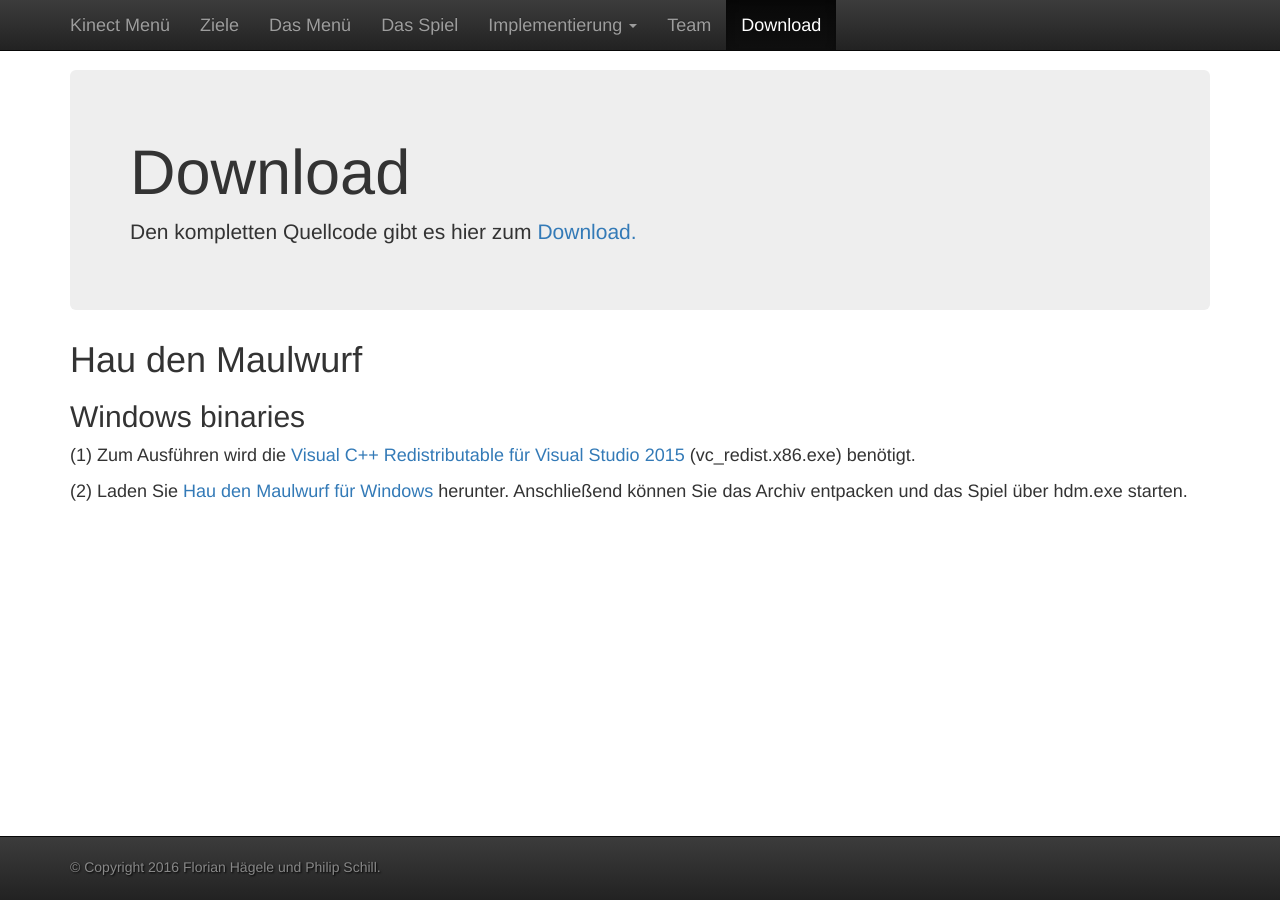
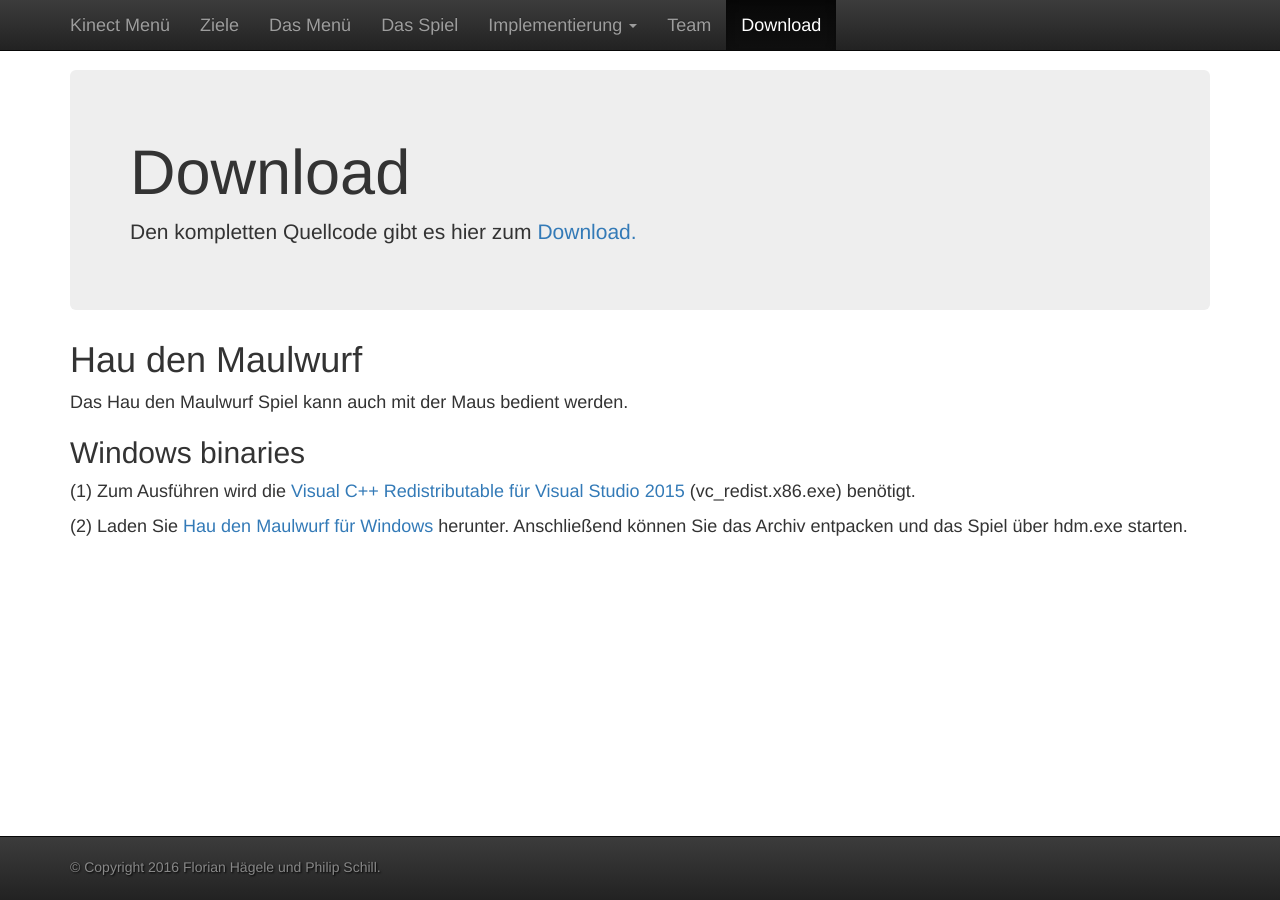
Before and after one commit to dagophil/sfml_openni, a Jekyll site: the page built from doc_src/download.html, in a window 1280 px wide. Built offline with Jekyll 4.4.1, drawn with Linux system fonts in a browser that asks for light colours.

Commit message:
Doc: Minor changes.

```diff
--- a/doc_src/download.html
+++ b/doc_src/download.html
@@ -11,6 +11,7 @@ menupos: 6
 </div>
 
 <h1>Hau den Maulwurf</h1>
+<p>Das Hau den Maulwurf Spiel kann auch mit der Maus bedient werden.</p>
 <h2>Windows binaries</h2>
 <p>(1) Zum Ausführen wird die <a href="https://www.microsoft.com/en-us/download/details.aspx?id=48145" target="_blank">Visual C++ Redistributable für Visual Studio 2015</a> (vc_redist.x86.exe) benötigt.</p>
 <p>(2) Laden Sie <a href="hdm_windows.zip">Hau den Maulwurf für Windows</a> herunter. Anschließend können Sie das Archiv entpacken und das Spiel über hdm.exe starten.</p>
```
